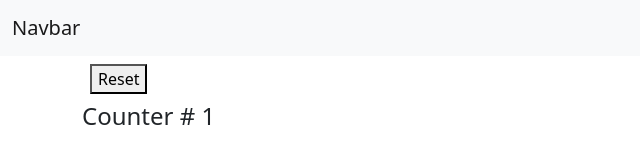
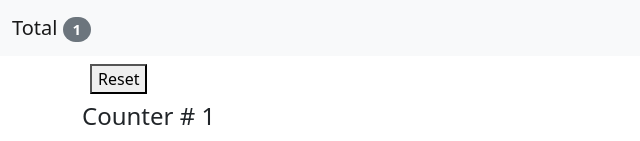
Before and after one commit to zebasp/reactsimpleshoppingcart, a React (Create React App) app: page / in a window 1280 px wide. Shown: the top 141 px of the page, without its empty margins (0-640 px from the left). Built offline with nearby package versions, Linux system fonts and the light colour scheme.

Commit message:
19 - state lifted up - navbar total counters

```diff
--- a/src/App.js
+++ b/src/App.js
@@ -1,18 +1,54 @@
 import React, { Component } from "react";
-import logo from './logo.svg';
-import './App.css';
-import Counters from './components/counters';
-import Navbar from './components/navbar';
+import "./App.css";
+import Counters from "./components/counters";
+import Navbar from "./components/navbar";
 
-function App() {
+class App extends Component {
+  state = {
+    counters: [
+      { id: 1, value: 4 },
+      { id: 2, value: 0 },
+      { id: 3, value: 0 },
+      { id: 4, value: 0 },
+    ],
+  };
+
+  handleIncrement = (counter) => {
+    const counters = [...this.state.counters];
+    const index = counters.indexOf(counter);
+    counters[index] = { ...counter };
+    counters[index].value++;
+    this.setState({ counters });
+  };
+
+  handleReset = () => {
+    const counters = this.state.counters.map((c) => {
+      c.value = 0;
+      return c;
+    });
+    this.setState({ counters });
+  };
+
+  handleDelete = (counterId) => {
+    const counters = this.state.counters.filter((c) => c.id !== counterId);
+    this.setState({ counters: counters });
+  };
+
+  render() {
     return (
       <React.Fragment>
-      <Navbar/>
+        <Navbar totalCounters={this.state.counters.filter(c => c.value > 0).length}/>
         <main className="container">
-        <Counters/>
+          <Counters
+            counters={this.state.counters}
+            onReset={this.handleReset}
+            onIncrement={this.handleIncrement}
+            onDelete={this.handleDelete}
+          />
         </main>
       </React.Fragment>
     );
   }
+}
 
 export default App;
--- a/src/components/counters.jsx
+++ b/src/components/counters.jsx
@@ -2,47 +2,17 @@
 import Counter from "./counter";
 
 class Counters extends Component {
-  state = {
-    counters: [
-      { id: 1, value: 4 },
-      { id: 2, value: 0 },
-      { id: 3, value: 0 },
-      { id: 4, value: 0 },
-    ],
-  };
-
-  handleIncrement = (counter) => {
-    const counters = [...this.state.counters];
-    const index = counters.indexOf(counter);
-    counters[index] = { ...counter };
-    counters[index].value++;
-    this.setState({ counters });
-  };
-
-  handleReset = () => {
-    const counters = this.state.counters.map((c) => {
-      c.value = 0;
-      return c;
-    });
-    this.setState({ counters });
-  };
-
-  handleDelete = (counterId) => {
-    const counters = this.state.counters.filter((c) => c.id !== counterId);
-    this.setState({ counters: counters });
-  };
-
   render() {
     return (
       <React.Fragment>
-        <button onClick={this.handleReset} className="btn-primary btn-sm m-2">
+        <button onClick={this.props.onReset} className="btn-primary btn-sm m-2">
           Reset
         </button>
-        {this.state.counters.map((counter) => (
+        {this.props.counters.map((counter) => (
           <Counter
             key={counter.id}
-            onDelete={this.handleDelete}
-            onIncrement={this.handleIncrement}
+            onDelete={this.props.onDelete}
+            onIncrement={this.props.onIncrement}
             counter={counter}
           />
         ))}
--- a/src/components/navbar.jsx
+++ b/src/components/navbar.jsx
@@ -1,13 +1,15 @@
 import React, { Component } from "react";
 
 class NavBar extends Component {
-
   render() {
     return (
       <nav className="navbar bg-light">
         <div className="container-fluid">
           <a className="navbar-brand" href="#">
-            Navbar
+            Total{" "}
+            <span className="badge rounded-pill bg-secondary">
+              {this.props.totalCounters}
+            </span>
           </a>
         </div>
       </nav>
```
Lines whose indentation alone changed are shown as unchanged.
